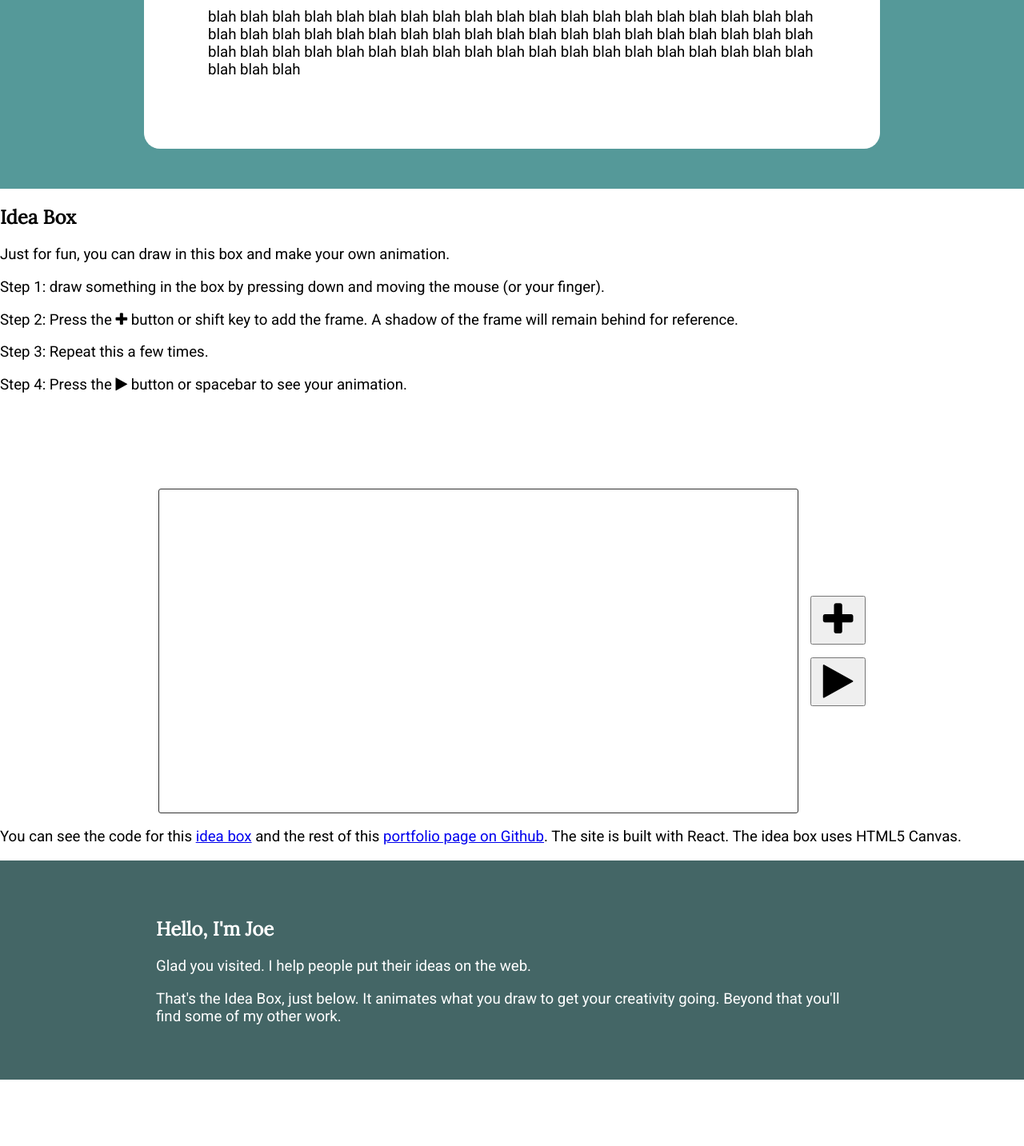
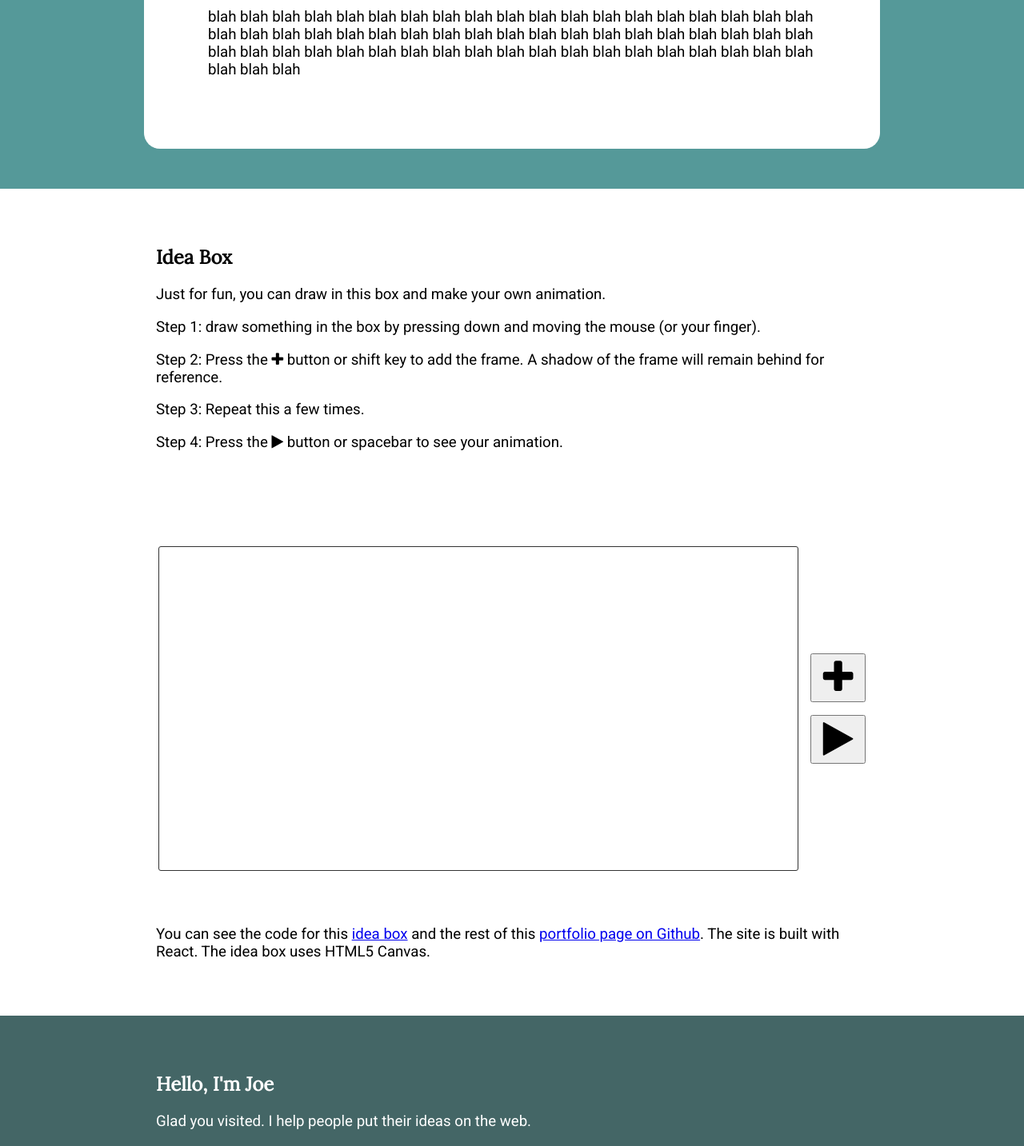
Before and after one commit to joevus/portfolio-ideabox, a React (Create React App) app: page / in a window 1280 px wide. Shown: the part 2878-4311 px from the top of the page at 80% size. Before the commit the page ends 4228 px from the top, so only its background shows below. Built offline with nearby package versions, Linux system fonts and the light colour scheme.

Commit message:
formatted idea box copy.

```diff
--- a/src/components/main/ideabox/ideabox.js
+++ b/src/components/main/ideabox/ideabox.js
@@ -131,12 +131,17 @@ class Ideabox extends React.Component {
   render() {
     return(
       <section id="ideabox">
+        <div className="container">
+          <div className="row">
             <h1>Idea Box</h1>
             <p>Just for fun, you can draw in this box and make your own animation.</p>
             <p><span>Step 1:</span> draw something in the box by pressing down and moving the mouse (or your finger).</p>
             <p><span>Step 2:</span> Press the <i className="fa fa-plus"></i> button or shift key to add the frame. A shadow of the frame will remain behind for reference.</p>
             <p><span>Step 3:</span> Repeat this a few times.</p>
             <p><span>Step 4:</span> Press the <i className="fa fa-play"></i> button or spacebar to see your animation.</p>
+          </div>
+        </div>
+
         <div className="cntr-on-small-plus">
           <div className="canvas-and-toolbar-cont">
             <div id="canvas-container">
@@ -151,7 +156,11 @@ class Ideabox extends React.Component {
             </div>
           </div>
         </div>
+        <div className="container">
+          <div className="row">
             <p>You can see the code for this <a href="https://github.com/joevus/portfolio-ideabox/tree/master/src/components/main/ideabox">idea box</a> and the rest of this <a href="https://github.com/joevus/portfolio-ideabox">portfolio page on Github</a>. The site is built with React. The idea box uses HTML5 Canvas.</p>
+          </div>
+        </div>
       </section>
     );
   }
--- a/src/css/index.css
+++ b/src/css/index.css
@@ -274,7 +274,7 @@ div#ideabox {
 
 /*for mobile screens*/
 .canvas-and-toolbar-cont{
-  padding-top: 100px;
+  padding-top: 50px;
   /*display: grid;
   grid-template-columns: 80% 20%;*/
   /*when made main-top position: relative, it messed with the offsetLeft and
```
Lines whose indentation alone changed are shown as unchanged.
